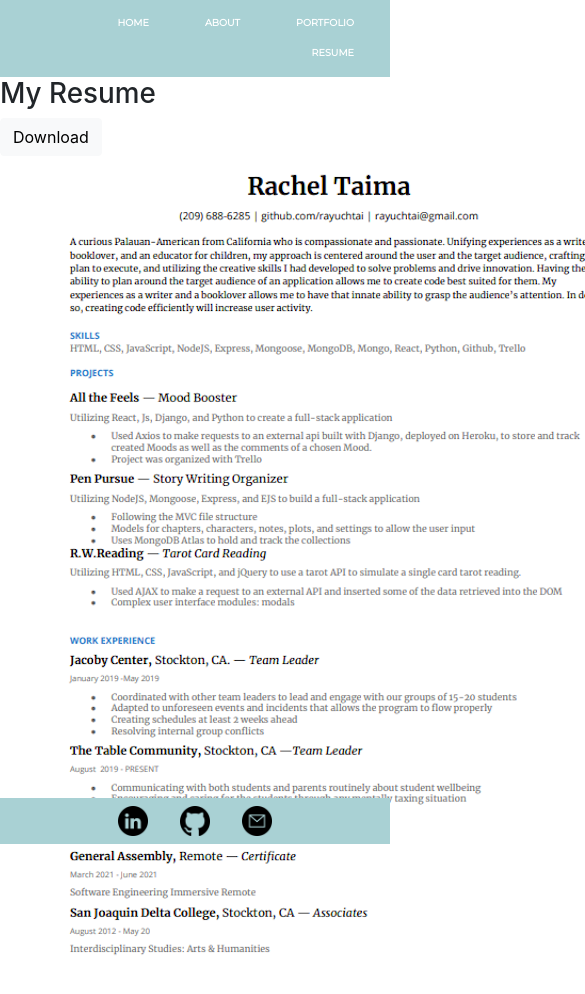
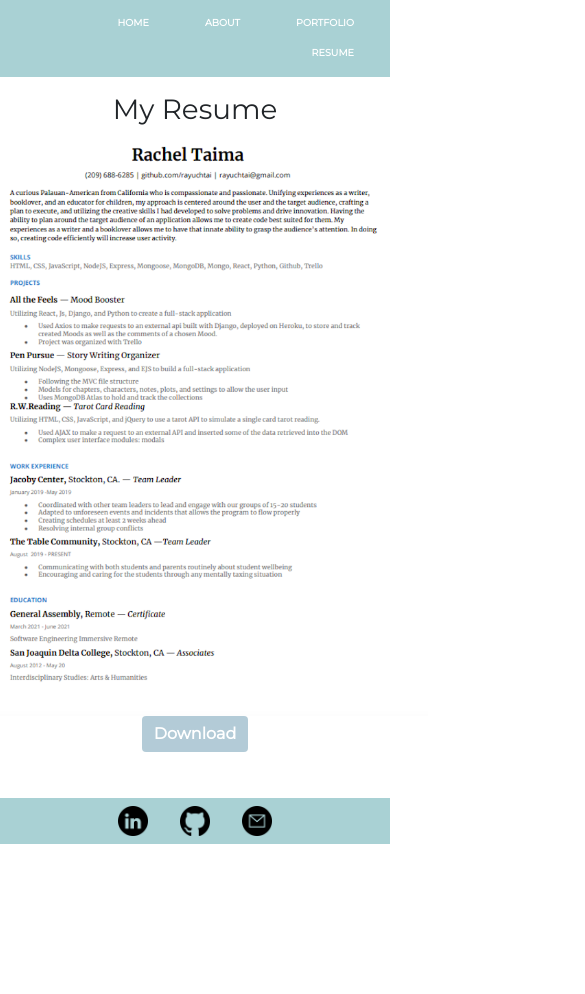
Before and after one commit to rayuchtai/portfolio, a React (Create React App) app: page /resume in a window 390 px wide. Shown: the top 994 px of the page, 585 px wide, since content can reach past the window. After the commit the page ends 844 px from the top, so only its background shows below. Built offline with nearby package versions, Linux system fonts and the light colour scheme.

Commit message:
add resume css and made it responsive

```diff
--- a/public/css/about.css
+++ b/public/css/about.css
@@ -5,7 +5,8 @@
   align-items: center;
 }
 .about-container > h1 {
-  margin-top: .5em
+  margin-top: .5em;
+  font-family: 'Montserrat', sans-serif;
 }
 .about-me {
   display: flex;
@@ -23,6 +24,9 @@
   flex-direction: column;
   text-align: left;
   margin: 0em 1em;
+}
+.bio > p {
+  font-family: 'Raleway', sans-serif;
 }
 
 @media (max-width: 576px) {
--- a/public/css/resume.css
+++ b/public/css/resume.css
@@ -0,0 +1,78 @@
+.resume-container {
+  display: flex;
+  flex-direction: column;
+  justify-content: center;
+  align-items: center;
+  margin: 1em;
+}
+#resume-img{
+  width: 120%;
+  height: 120%
+}
+#download-btn{
+  background-color: rgba(147, 182, 199, 0.7);
+  border: none;
+  margin-bottom: 2em;
+  font-family: 'Montserrat', sans-serif;
+  font-weight: bolder;
+  color: white;
+}
+.resume-container > h1 {
+  font-family: 'Montserrat', sans-serif;
+}
+.resume{
+  display: flex;
+  flex-direction: column;
+  justify-content: center;
+  align-items: center;
+  padding-bottom: 2em;
+}
+
+@media (max-width: 576px) {
+  .resume{
+    padding-bottom: 0em;
+  }
+  #resume-img{
+    width: 130%;
+    height: 130%
+  }
+}
+/* Small devices (landscape phones, 576px and up) */
+@media (min-width: 576px) and (max-width: 767.98px) {
+  .resume-container > h1 {
+    font-size: 3em;
+  }
+  #download-btn {
+    font-size: 1.5em;
+  }
+}
+
+/* Medium devices (tablets, 768px and up) */
+@media (min-width: 768px) and (max-width: 991.98px) {
+  .resume-container > h1 {
+    font-size: 3em;
+  }
+  #download-btn {
+    font-size: 1.5em;
+  }
+}
+
+/* Large devices (desktops, 992px and up) */
+@media (min-width: 992px) and (max-width: 1199.98px) {
+  .resume-container > h1 {
+    font-size: 3em;
+  }
+  #download-btn {
+    font-size: 1.5em;
+  }
+}
+
+/* Extra large devices (large desktops, 1200px and up) */
+@media (min-width: 1200px) {
+  .resume-container > h1 {
+    font-size: 3em;
+  }
+  #download-btn {
+    font-size: 1.5em;
+  }
+}
--- a/src/components/Resume.js
+++ b/src/components/Resume.js
@@ -5,8 +5,8 @@ const Resume = () => {
     <>
       <h1>My Resume</h1>
       <div className="resume">
-        <a href="files/resume.pdf" className="btn btn-light" download>Download</a>
-        <img src="imgs/resume.png" alt="resume" />
+        <img src="imgs/resume.png" alt="resume" id="resume-img"/>
+        <a href="files/resume.pdf" id="download-btn" className="btn btn-light" download>Download</a>
       </div>
     </>
   )
```
